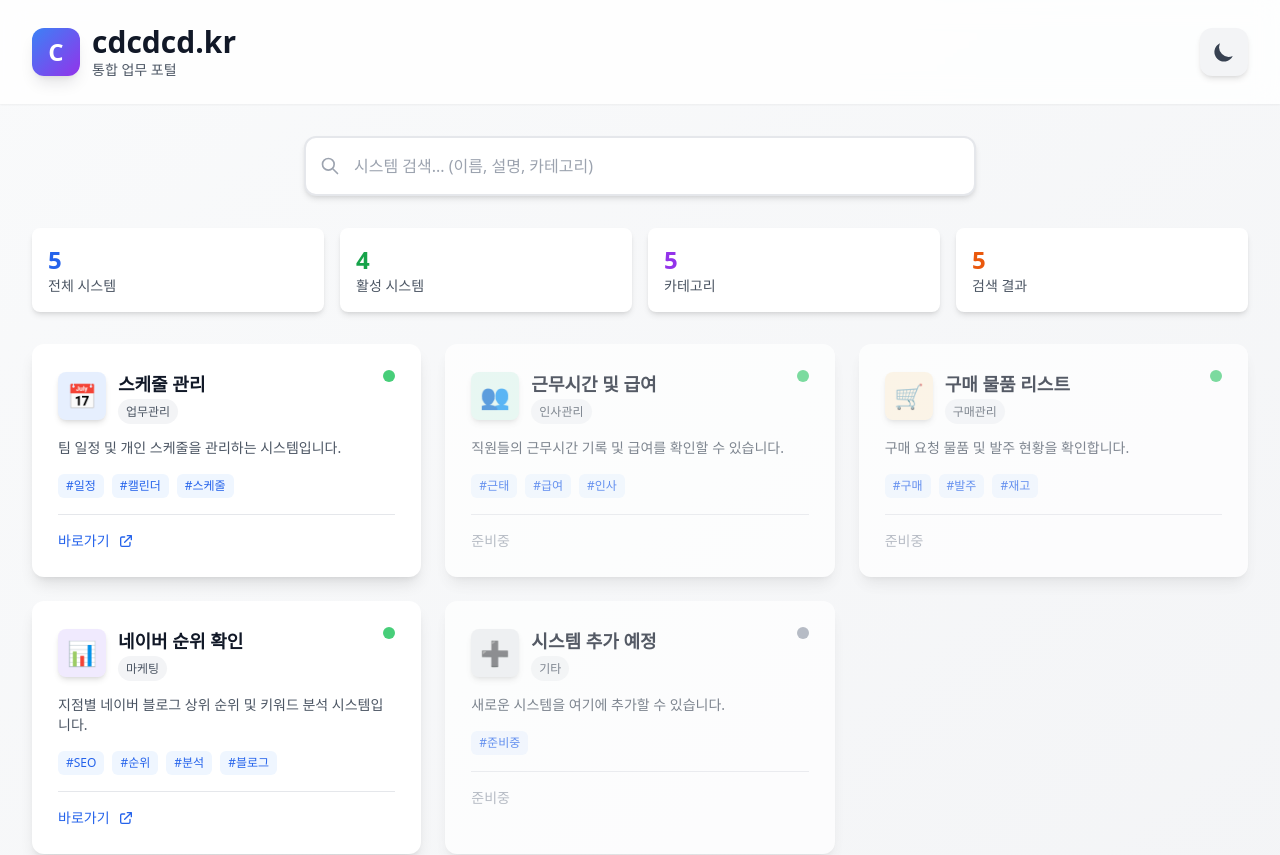
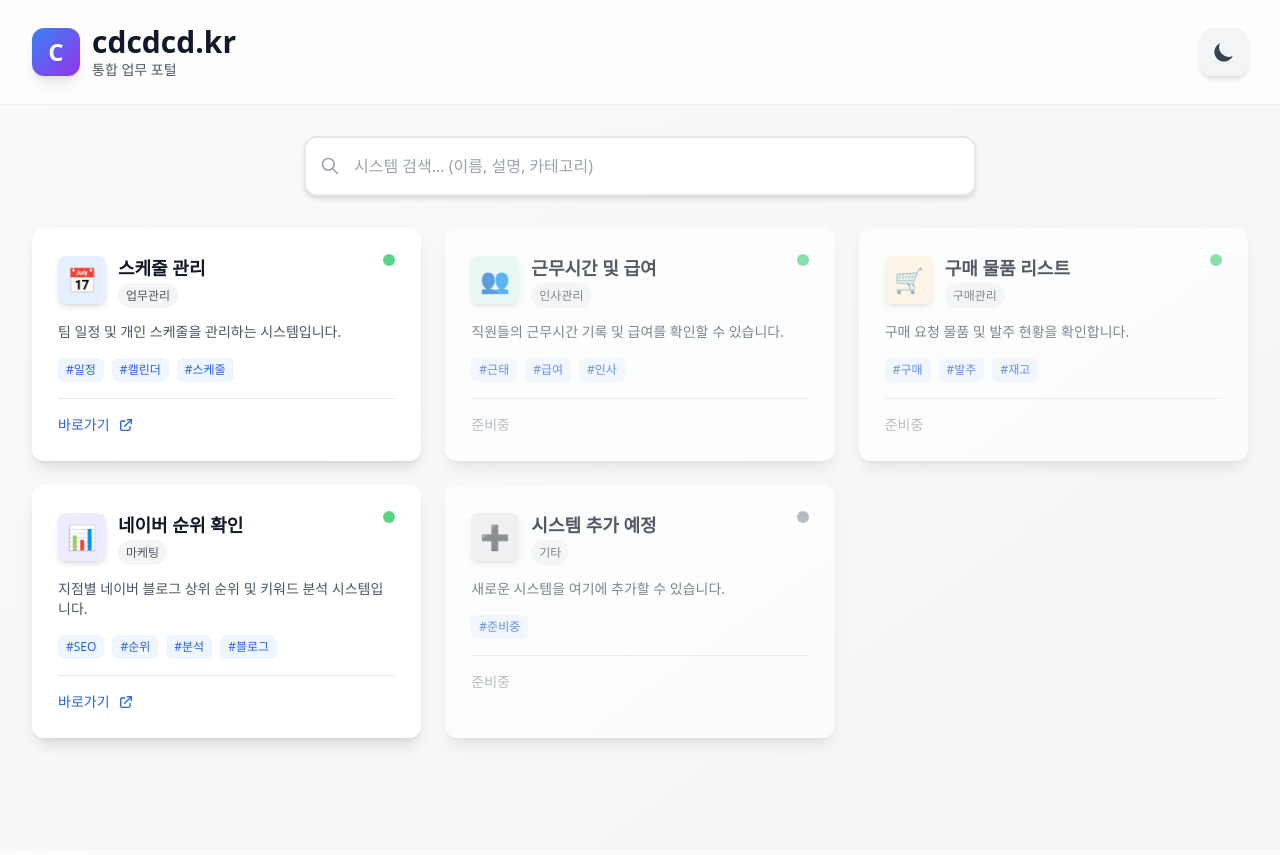
Before and after one commit to senti270/portal, a Next.js app: page / in a window 1280 px wide. Shown: the top 855 px of the page. Built offline with nearby package versions, Linux system fonts and the light colour scheme.

Commit message:
Remove: Statistics section from portal

```diff
--- a/app/page.tsx
+++ b/app/page.tsx
@@ -63,33 +63,6 @@ export default function Home() {
           <SearchBar searchTerm={searchTerm} setSearchTerm={setSearchTerm} />
         </div>
 
-        {/* 통계 정보 */}
-        <div className="mb-8 grid grid-cols-2 sm:grid-cols-4 gap-4 animate-slide-up">
-          <div className="bg-white dark:bg-gray-800 rounded-lg p-4 shadow-md transition-all duration-300 hover:shadow-lg">
-            <div className="text-2xl font-bold text-blue-600 dark:text-blue-400">
-              {systems.length}
-            </div>
-            <div className="text-sm text-gray-600 dark:text-gray-400">전체 시스템</div>
-          </div>
-          <div className="bg-white dark:bg-gray-800 rounded-lg p-4 shadow-md transition-all duration-300 hover:shadow-lg">
-            <div className="text-2xl font-bold text-green-600 dark:text-green-400">
-              {systems.filter(s => s.status === 'active').length}
-            </div>
-            <div className="text-sm text-gray-600 dark:text-gray-400">활성 시스템</div>
-          </div>
-          <div className="bg-white dark:bg-gray-800 rounded-lg p-4 shadow-md transition-all duration-300 hover:shadow-lg">
-            <div className="text-2xl font-bold text-purple-600 dark:text-purple-400">
-              {new Set(systems.map(s => s.category)).size}
-            </div>
-            <div className="text-sm text-gray-600 dark:text-gray-400">카테고리</div>
-          </div>
-          <div className="bg-white dark:bg-gray-800 rounded-lg p-4 shadow-md transition-all duration-300 hover:shadow-lg">
-            <div className="text-2xl font-bold text-orange-600 dark:text-orange-400">
-              {filteredSystems.length}
-            </div>
-            <div className="text-sm text-gray-600 dark:text-gray-400">검색 결과</div>
-          </div>
-        </div>
 
         {/* 시스템 카드 그리드 */}
         {filteredSystems.length > 0 ? (
```
